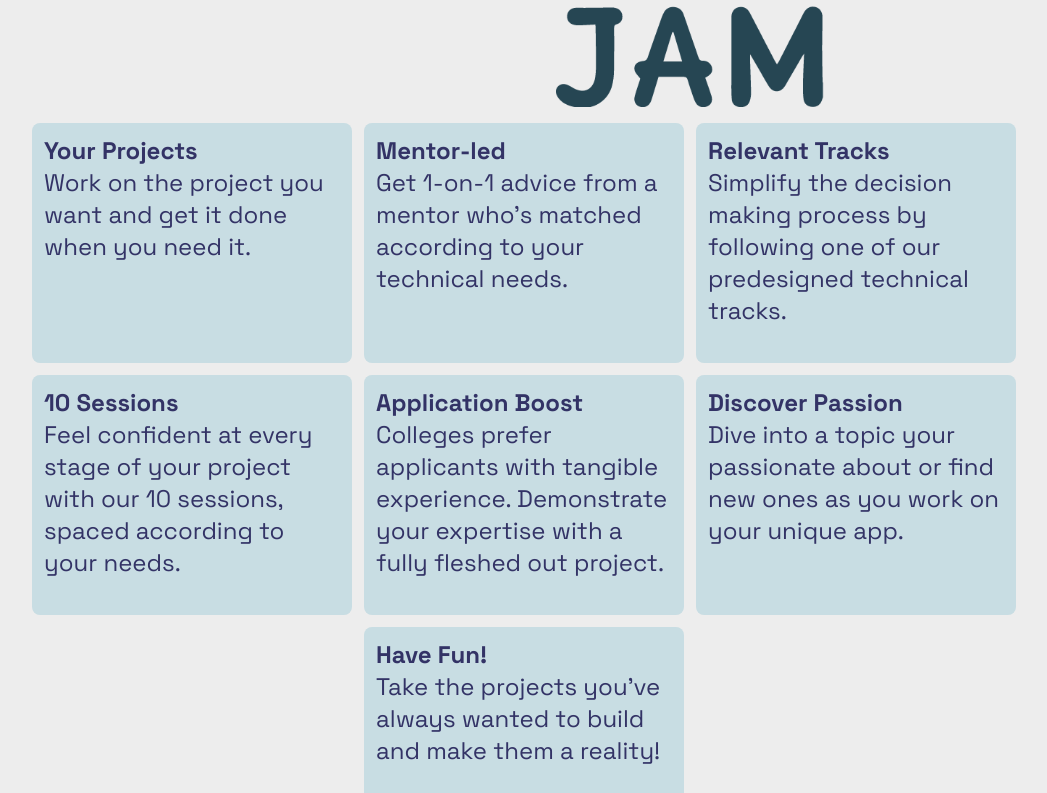
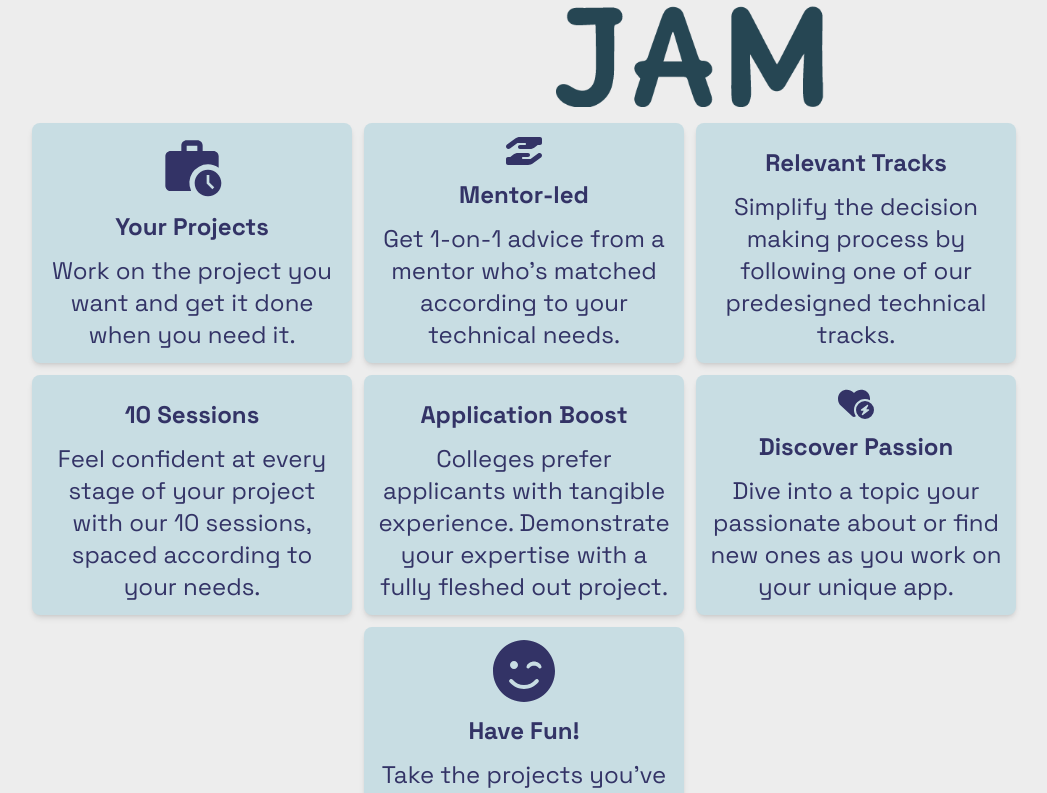
Before and after one commit to denniwang/s4s-website, a Next.js app: page /en/programs in a window 1280 px wide. Shown: the part 2267-3060 px from the top of the page, without its empty margins (116-1163 px from the left). Built offline with nearby package versions, Linux system fonts and the light colour scheme.

Commit message:
icons on programs page

```diff
--- a/src/app/[locale]/about/page.tsx
+++ b/src/app/[locale]/about/page.tsx
@@ -129,8 +129,8 @@ export default function About() {
   }) {
     return (
       <div className='flex w-1/4 flex-col items-center gap-5 '>
-        <div className=''>
-          <Image src={img} width={500} height={200} alt={name} />
+        <div className='shadow-md'>
+          <Image src={img} width={500} height={200} alt={name} className='shadow-md'/>
         </div>
         <div className='flex flex-col justify-center p-2'>
           <h2 className='text-2xl'>{name}</h2>
--- a/src/app/[locale]/programs/page.tsx
+++ b/src/app/[locale]/programs/page.tsx
@@ -1,49 +1,68 @@
+'use client'
 import { useTranslations } from 'next-intl'
 import Image from 'next/image'
+import { MdWorkHistory } from 'react-icons/md'
+import { FaHandHoldingHand } from 'react-icons/fa6'
+import { TbTargetArrow } from 'react-icons/tb'
+import { FaCalendarAlt } from 'react-icons/fa'
+import { AiOutlineRise } from 'react-icons/ai'
+import { FaHeartCircleBolt } from 'react-icons/fa6'
+import { FaSmileWink } from 'react-icons/fa'
+import { IconContext } from 'react-icons'
 
 export default function About() {
   const t = useTranslations('')
 
   function PJCard({
     desc,
-    children
+    children,
+    icon
   }: {
     desc: String
     children: React.ReactNode
+    icon: React.ReactNode
   }) {
     return (
-      <div className='h-[30vh] max-w-80 rounded-lg bg-background-secondary p-3'>
+      <div className='h-[30vh] max-w-80 rounded-lg bg-background-secondary p-3 shadow-md text-center flex flex-col items-center gap-3 p-3' >
+        {icon}
         {children}
-        <p>{desc}</p>
+        <p className='md:text-md' >{desc}</p>
       </div>
     )
   }
   const PJInfo1 = [
     {
+      icon: <MdWorkHistory />,
       title: 'Your Projects',
       desc: 'Work on the project you want and get it done when you need it.'
     },
     {
+      icon: <FaHandHoldingHand />,
       title: 'Mentor-led',
       desc: "Get 1-on-1 advice from a mentor who's matched according to your technical needs."
     },
     {
+      icon: <TbTargetArrow />,
       title: 'Relevant Tracks',
       desc: 'Simplify the decision making process by following one of our predesigned technical tracks.'
     },
     {
+      icon: <FaCalendarAlt />,
       title: '10 Sessions',
       desc: 'Feel confident at every stage of your project with our 10 sessions, spaced according to your needs. '
     },
     {
+      icon: <AiOutlineRise />,
       title: 'Application Boost',
       desc: 'Colleges prefer applicants with tangible experience. Demonstrate your expertise with a fully fleshed out project. '
     },
     {
+      icon: <FaHeartCircleBolt />,
       title: 'Discover Passion',
       desc: 'Dive into a topic your passionate about or find new ones as you work on your unique app.'
     },
     {
+      icon: <FaSmileWink />,
       title: 'Have Fun!',
       desc: "Take the projects you've always wanted to build and make them a reality!"
     }
@@ -53,7 +72,7 @@ export default function About() {
     <>
       <main className='flex flex-col items-center gap-8'>
         <section className='items-flex-start flex h-[92vh] flex-row'>
-          <div className='justify-between flex w-1/2 flex-col h-full'>
+          <div className='flex h-full w-1/2 flex-col justify-between'>
             <div className='program-selector group h-1/2'>
               <a href='#PJ'>
                 <div className='flex h-full w-full flex-col justify-center bg-emerald-100 p-5 transition-colors duration-300 group-hover:bg-emerald-300'>
@@ -77,7 +96,7 @@ export default function About() {
               </div>
             </div>
           </div>
-          <div className='group w-1/2 h-full'>
+          <div className='group h-full w-1/2'>
             <a href='#BL'>
               <div className='flex h-full w-full flex-col justify-center bg-sky-100 p-5 transition-colors duration-300 group-hover:bg-sky-300'>
                 <h1 className='program-wyr text-9xl font-semibold text-sky-500 duration-300 group-hover:text-8xl group-hover:text-white'>
@@ -93,9 +112,14 @@ export default function About() {
 
         <section
           id='BL'
-          className='pt-24 flex w-5/6 flex-col items-center gap-10'
+          className='flex w-5/6 flex-col items-center gap-10 pt-24'
         >
-          <Image src="/blp-header.png" width={600} height={500} alt="big little program header"/>
+          <Image
+            src='/blp-header.png'
+            width={600}
+            height={500}
+            alt='big little program header'
+          />
 
           <div className='flex flex-row gap-5'>
             <div className='flex w-3/5 flex-col'>
@@ -106,7 +130,7 @@ export default function About() {
                 college in the way that&apos;s best for YOU.
               </p>
               <p> Book a consultation below to get started!</p>
-              <a href='#'>
+              <a href='https://calendly.com/studs4students/15-min-free-intro-session' target='_blank'>
                 <button className='rounded-md bg-green-200 p-3'>
                   Sign Up Now
                 </button>
@@ -117,8 +141,8 @@ export default function About() {
                 <h2 className='text-2xl font-bold'>Big</h2>
                 <p className='italic'>noun - Informal</p>
                 <p>
-                  Your mentor. They&apos;ll be ready 24/7 to guide you down a path
-                  suited uniquely to yourself.{' '}
+                  Your mentor. They&apos;ll be ready 24/7 to guide you down a
+                  path suited uniquely to yourself.{' '}
                 </p>
               </div>
               <div className='rounded-md bg-yellow-200 p-3 text-xl shadow-md'>
@@ -144,20 +168,29 @@ export default function About() {
         </section>
         <section
           id='PJ'
-          className='pt-24 mb-20 flex flex-col items-center gap-4 text-2xl'
+          className='mb-20 flex flex-col items-center gap-4 pt-24 text-2xl'
         >
-          <Image src="/pj-header.png" width={600} height={500} alt="big little program header"/>
-          <div className='flex flex-col md:flex-row flex-wrap gap-3 items-center justify-center '>
+          <Image
+            src='/pj-header.png'
+            width={600}
+            height={500}
+            alt='big little program header'
+          />
+          <div className='flex flex-col flex-wrap items-center justify-center gap-3 md:flex-row '>
+            <IconContext.Provider
+              value={{ size: '4rem', className: 'global-class-name' }}
+            >
               {PJInfo1.map(info => {
                 return (
-                <PJCard desc={info.desc} key={info.title}>
+                  <PJCard desc={info.desc} key={info.title} icon={info.icon}>
                     <h2 className='font-bold'>{info.title}</h2>
                   </PJCard>
                 )
               })}
+            </IconContext.Provider>
           </div>
           <p>Get started today by booking a consultation below!</p>
-          <a href='#'>
+          <a href='https://calendly.com/studs4students/15-min-free-intro-session' target='_blank'>
             <button className='rounded-md bg-green-200 p-3'>Sign Up Now</button>
           </a>
         </section>
```
Lines whose indentation alone changed are shown as unchanged.
